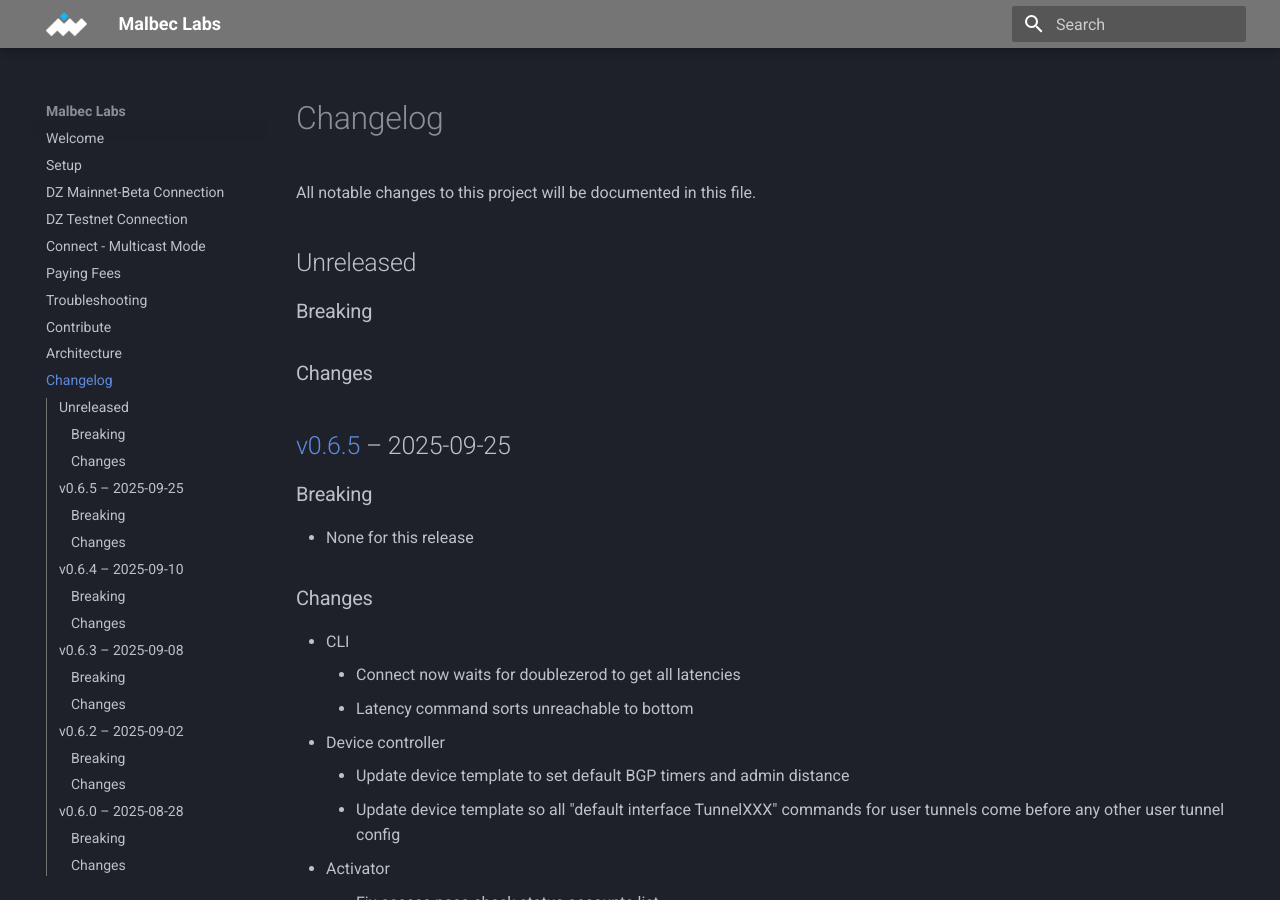
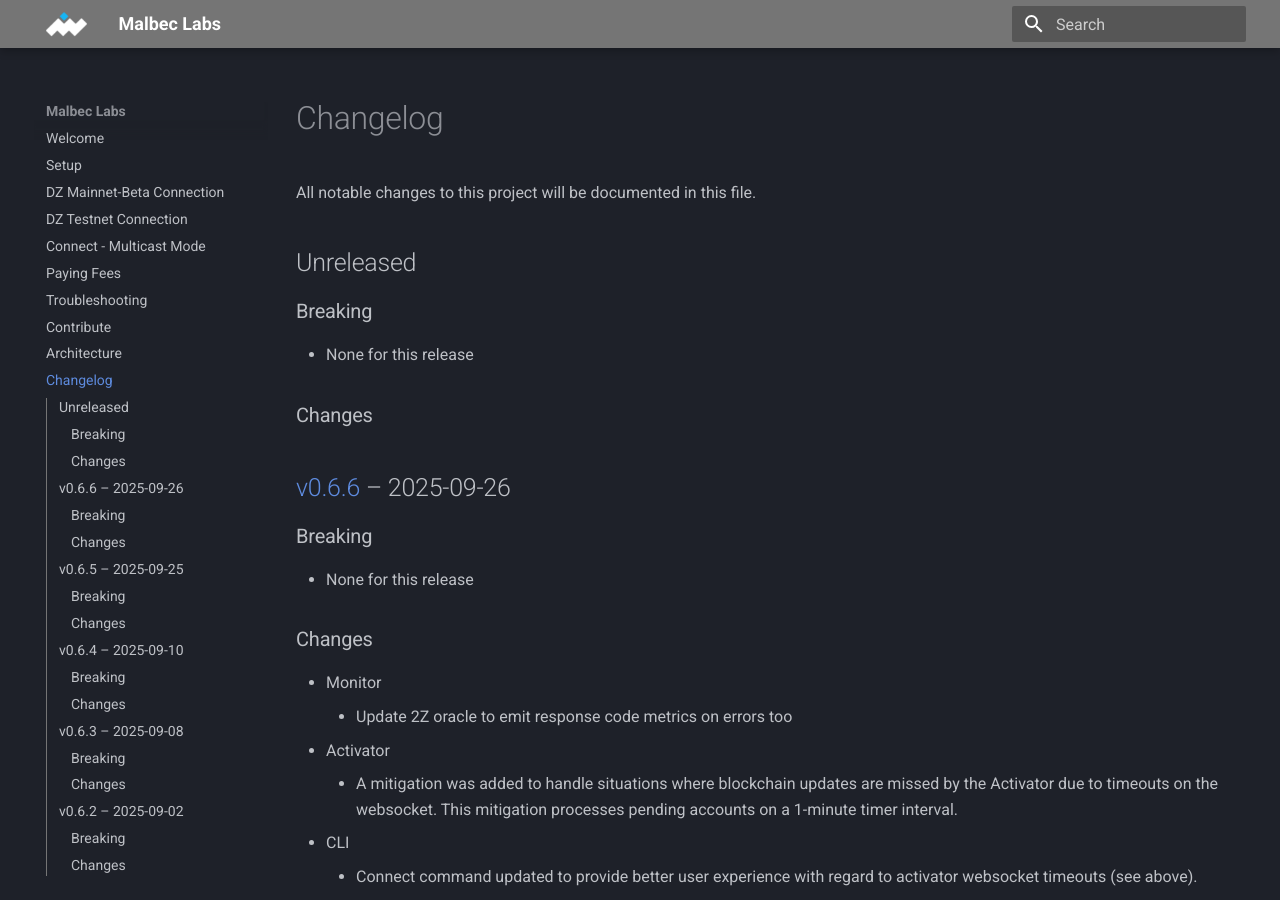
Before and after one commit to malbeclabs/docs, an MkDocs documentation site: the page built from docs/changelog.md, in a window 1280 px wide and 900 px high. Built offline with MkDocs 1.6.1 and Material for MkDocs 9.7.7, drawn with Linux system fonts in a browser that asks for light colours.

Commit message:
update changelog (#79)
* update changelog

* Update changelog.md

```diff
--- a/docs/changelog.md
+++ b/docs/changelog.md
@@ -6,7 +6,24 @@
 
 ### Breaking
 
+- None for this release
+
 ### Changes
+
+## [v0.6.6](https://github.com/malbeclabs/doublezero/compare/client/v0.6.5...client/v0.6.6) – 2025-09-26
+
+### Breaking
+
+- None for this release
+
+### Changes
+
+- Monitor
+    - Update 2Z oracle to emit response code metrics on errors too
+- Activator
+    - A mitigation was added to handle situations where blockchain updates are missed by the Activator due to timeouts on the websocket. This mitigation processes pending accounts on a 1-minute timer interval.
+- CLI
+    - Connect command updated to provide better user experience with regard to activator websocket timeouts (see above).
 
 ## [v0.6.5](https://github.com/malbeclabs/doublezero/compare/client/v0.6.4...client/v0.6.5) – 2025-09-25
 
```
